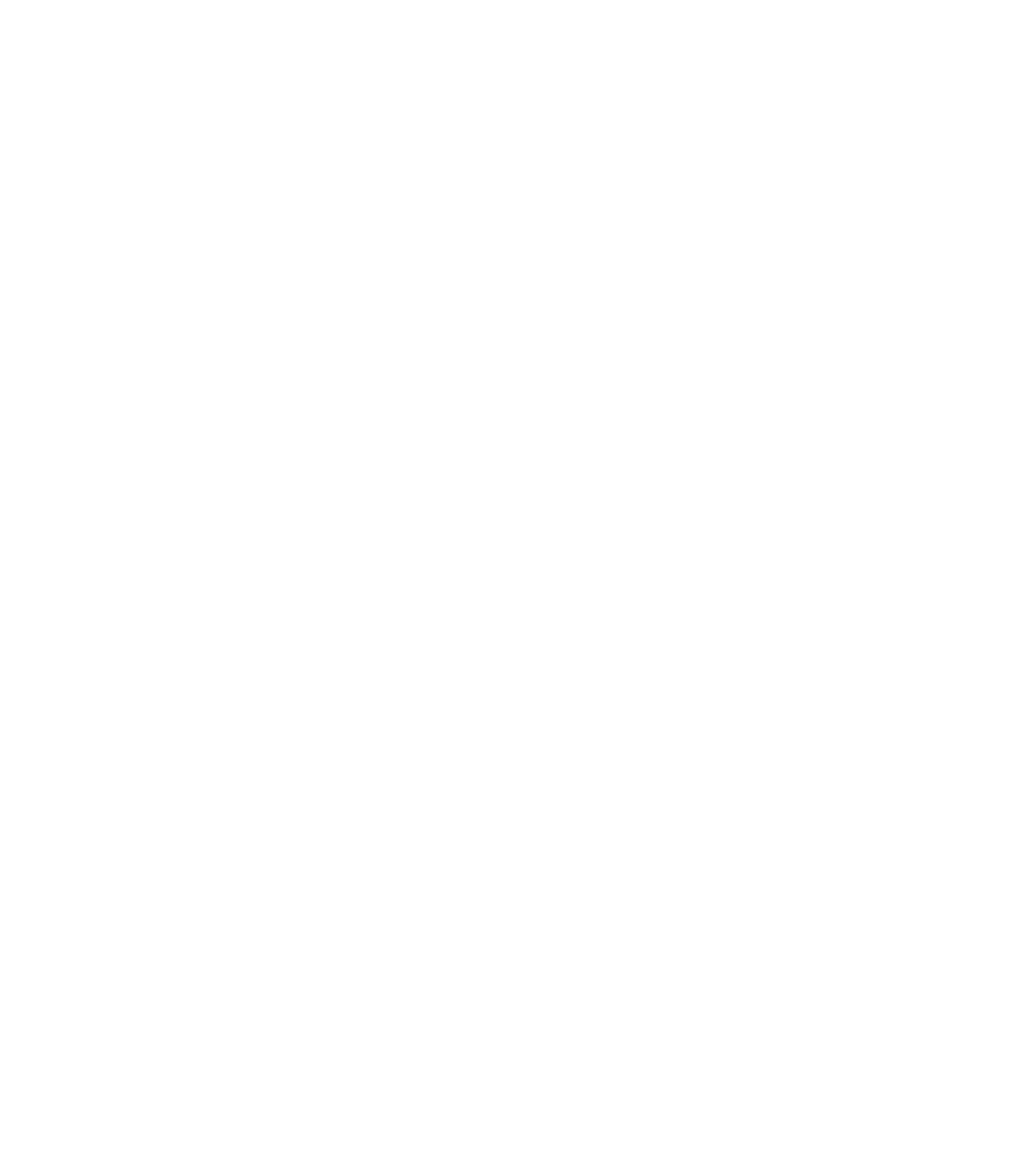
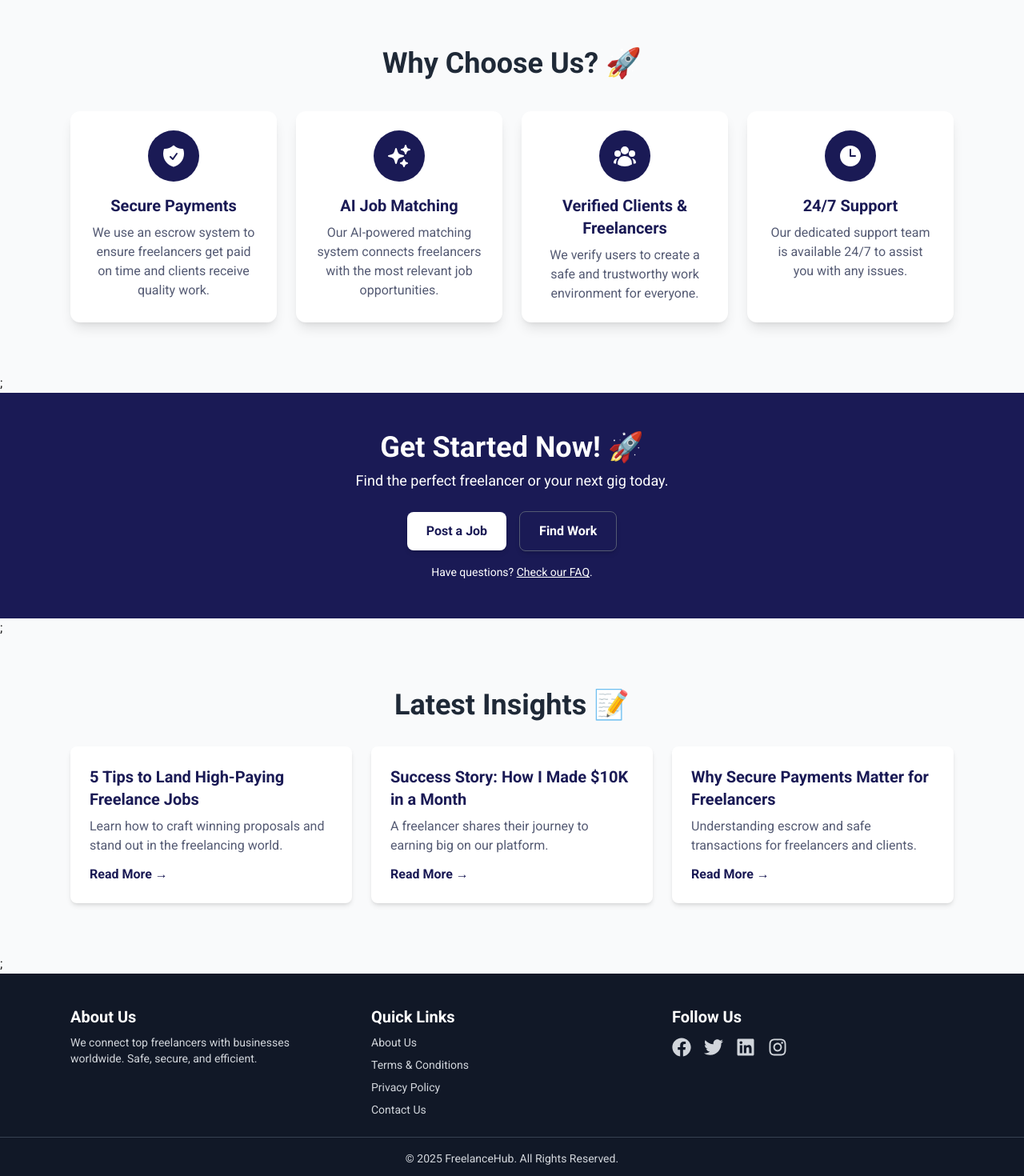
Before and after one commit to Bz14/Freelancing-System, a Next.js app in the folder Frontend/proconnect/: page / in a window 1280 px wide. Shown: the part 2560-4030 px from the top of the page at 80% size. Before the commit the page ends 2547 px from the top, so only its background shows below. Built offline with nearby package versions, Linux system fonts and the light colour scheme.

Commit message:
Footer section added.

```diff
--- a/Frontend/proconnect/package.json
+++ b/Frontend/proconnect/package.json
@@ -9,6 +9,7 @@
     "lint": "next lint"
   },
   "dependencies": {
+    "@heroicons/react": "^2.2.0",
     "@reduxjs/toolkit": "^2.5.1",
     "framer-motion": "^12.0.6",
     "lucide-react": "^0.474.0",
--- /dev/null
+++ b/Frontend/proconnect/src/app/components/footer.tsx
@@ -0,0 +1,58 @@
+import Link from "next/link";
+import { FaFacebook, FaTwitter, FaLinkedin, FaInstagram } from "react-icons/fa";
+
+const Footer = () => (
+  <footer className="bg-gray-900 text-gray-300 py-10">
+    <div className="max-w-6xl mx-auto px-6 grid grid-cols-1 md:grid-cols-3 gap-6">
+      <div className="mr-4">
+        <h3 className="text-xl font-semibold text-white">About Us</h3>
+        <p className="mt-2 text-sm">
+          We connect top freelancers with businesses worldwide. Safe, secure,
+          and efficient.
+        </p>
+      </div>
+      <div>
+        <h3 className="text-xl font-semibold text-white">Quick Links</h3>
+        <ul className="mt-2 space-y-2 text-sm">
+          <li className="hover:text-secondary">
+            <Link href="/about">About Us</Link>
+          </li>
+          <li className="hover:text-secondary">
+            <Link href="/terms">Terms & Conditions</Link>
+          </li>
+          <li className="hover:text-secondary">
+            <Link href="/privacy">Privacy Policy</Link>
+          </li>
+          <li className="hover:text-secondary">
+            <Link href="/contact">Contact Us</Link>
+          </li>
+        </ul>
+      </div>
+
+      <div>
+        <h3 className="text-xl font-semibold text-white">Follow Us</h3>
+        <div className="flex space-x-4 mt-3">
+          <Link href="https://facebook.com" target="_blank">
+            <FaFacebook className="w-6 h-6 hover:text-blue-500" />
+          </Link>
+          <Link href="https://twitter.com" target="_blank">
+            <FaTwitter className="w-6 h-6 hover:text-blue-400" />
+          </Link>
+          <Link href="https://linkedin.com" target="_blank">
+            <FaLinkedin className="w-6 h-6 hover:text-blue-600" />
+          </Link>
+          <Link href="https://instagram.com" target="_blank">
+            <FaInstagram className="w-6 h-6 hover:text-pink-500" />
+          </Link>
+        </div>
+      </div>
+    </div>
+
+    {/* Copyright */}
+    <div className="text-center mt-6 text-sm border-t border-gray-700 pt-4">
+      © {new Date().getFullYear()} FreelanceHub. All Rights Reserved.
+    </div>
+  </footer>
+);
+
+export default Footer;
--- /dev/null
+++ b/Frontend/proconnect/src/app/components/home/benifits.tsx
@@ -0,0 +1,68 @@
+import {
+  ShieldCheckIcon,
+  SparklesIcon,
+  UserGroupIcon,
+  ClockIcon,
+} from "@heroicons/react/24/solid";
+
+const features = [
+  {
+    id: 1,
+    title: "Secure Payments",
+    description:
+      "We use an escrow system to ensure freelancers get paid on time and clients receive quality work.",
+    icon: ShieldCheckIcon,
+  },
+  {
+    id: 2,
+    title: "AI Job Matching",
+    description:
+      "Our AI-powered matching system connects freelancers with the most relevant job opportunities.",
+    icon: SparklesIcon,
+  },
+  {
+    id: 3,
+    title: "Verified Clients & Freelancers",
+    description:
+      "We verify users to create a safe and trustworthy work environment for everyone.",
+    icon: UserGroupIcon,
+  },
+  {
+    id: 4,
+    title: "24/7 Support",
+    description:
+      "Our dedicated support team is available 24/7 to assist you with any issues.",
+    icon: ClockIcon,
+  },
+];
+const WhyChooseUs = () => {
+  return (
+    <section className="py-16 bg-gray-50">
+      <div className="max-w-6xl mx-auto px-6 text-center">
+        <h2 className="text-4xl font-bold text-gray-800 mb-10">
+          Why Choose Us? 🚀
+        </h2>
+        <div className="grid grid-cols-1 md:grid-cols-2 lg:grid-cols-4 gap-6">
+          {features.map((feature) => (
+            <div
+              key={feature.id}
+              className="p-6 bg-white rounded-xl shadow-lg hover:shadow-2xl transition duration-300"
+            >
+              <div
+                className={`w-16 h-16 mx-auto flex items-center justify-center rounded-full text-white bg-primary`}
+              >
+                <feature.icon className="w-8 h-8" />
+              </div>
+              <h3 className="text-xl text-primary font-semibold mt-4">
+                {feature.title}
+              </h3>
+              <p className="text-secondary mt-2">{feature.description}</p>
+            </div>
+          ))}
+        </div>
+      </div>
+    </section>
+  );
+};
+
+export default WhyChooseUs;
--- /dev/null
+++ b/Frontend/proconnect/src/app/components/home/blogs.tsx
@@ -0,0 +1,54 @@
+import Link from "next/link";
+
+const blogPosts = [
+  {
+    id: 1,
+    title: "5 Tips to Land High-Paying Freelance Jobs",
+    description:
+      "Learn how to craft winning proposals and stand out in the freelancing world.",
+    link: "/blog/5-tips-freelance-jobs",
+  },
+  {
+    id: 2,
+    title: "Success Story: How I Made $10K in a Month",
+    description:
+      "A freelancer shares their journey to earning big on our platform.",
+    link: "/blog/success-story-10k",
+  },
+  {
+    id: 3,
+    title: "Why Secure Payments Matter for Freelancers",
+    description:
+      "Understanding escrow and safe transactions for freelancers and clients.",
+    link: "/blog/secure-payments",
+  },
+];
+
+const BlogSection = () => (
+  <section className="py-16 bg-gray-50">
+    <div className="max-w-6xl mx-auto px-6">
+      <h2 className="text-4xl font-bold text-center text-gray-800">
+        Latest Insights 📝
+      </h2>
+      <div className="mt-8 grid grid-cols-1 md:grid-cols-2 lg:grid-cols-3 gap-6">
+        {blogPosts.map((post) => (
+          <div
+            key={post.id}
+            className="bg-white p-6 rounded-lg shadow-md hover:shadow-xl transition"
+          >
+            <h3 className="text-xl font-semibold text-primary">{post.title}</h3>
+            <p className="text-secondary mt-2">{post.description}</p>
+            <Link
+              href={post.link}
+              className="text-primary font-bold mt-3 inline-block"
+            >
+              Read More →
+            </Link>
+          </div>
+        ))}
+      </div>
+    </div>
+  </section>
+);
+
+export default BlogSection;
--- /dev/null
+++ b/Frontend/proconnect/src/app/components/home/call_to_action.tsx
@@ -0,0 +1,31 @@
+import Link from "next/link";
+
+const CTASection = () => (
+  <section className="bg-gradient-to-r from-primary to-primary text-white py-12 text-center">
+    <h2 className="text-4xl font-bold">Get Started Now! 🚀</h2>
+    <p className="mt-2 text-lg">
+      Find the perfect freelancer or your next gig today.
+    </p>
+    <div className="mt-6 space-x-4">
+      <Link href="/post-job">
+        <button className="px-6 py-3 bg-white text-primary font-semibold rounded-lg shadow-md hover:bg-gray-200">
+          Post a Job
+        </button>
+      </Link>
+      <Link href="/find-work">
+        <button className="px-6 py-3 border border-secondary text-white font-semibold rounded-lg shadow-md hover:bg-secondary">
+          Find Work
+        </button>
+      </Link>
+    </div>
+    <p className="mt-4 text-sm">
+      Have questions?{" "}
+      <Link href="/faq" className="underline">
+        Check our FAQ
+      </Link>
+      .
+    </p>
+  </section>
+);
+
+export default CTASection;
--- a/Frontend/proconnect/src/app/components/home/testimonial.tsx
+++ b/Frontend/proconnect/src/app/components/home/testimonial.tsx
@@ -20,7 +20,8 @@
     id: 2,
     name: "Mark Robertson",
     role: "Client - Startup Founder",
-    review: "Finding skilled freelancers has never been this easy and secure.",
+    review:
+      "Finding skilled freelancers has never been this easy and secure.Highly recommended!",
     rating: 4.8,
     image: img,
   },
@@ -28,7 +29,8 @@
     id: 3,
     name: "Sophia Lee",
     role: "Freelancer - Graphic Designer",
-    review: "Love the escrow payment system! It ensures I get paid on time.",
+    review:
+      "Love the escrow payment system! It ensures I get paid on time.Highly recommended!",
     rating: 4.9,
     image: img,
   },
@@ -36,7 +38,7 @@
 
 export default function Testimonials() {
   return (
-    <section className="py-12 bg-gradient-to-r from-primary to-primary text-white">
+    <section className="py-12 bg-gradient-to-r from-primary to-primary text-white h-fit">
       <div className="max-w-5xl mx-auto px-6 text-center">
         <h2 className="text-4xl font-bold mb-6">What Our Users Say 💬</h2>
 
@@ -69,7 +71,7 @@
                 <p className="mt-3 text-primary italic">
                   “{testimonial.review}”
                 </p>
-                <p className="mt-2 text-yellow-500 text-lg">
+                <p className="mt-2 text-yellow-500 text-lg mb-2">
                   ⭐ {testimonial.rating}
                 </p>
               </div>
--- a/Frontend/proconnect/src/app/layout.tsx
+++ b/Frontend/proconnect/src/app/layout.tsx
@@ -2,6 +2,7 @@
 import { Roboto } from "next/font/google";
 import "./globals.css";
 import Header from "./components/nav";
+import Footer from "./components/footer";
 
 const roboto = Roboto({
   subsets: ["latin"],
@@ -23,6 +24,7 @@
       <body className={roboto.className}>
         <Header />
         {children}
+        <Footer />
       </body>
     </html>
   );
--- a/Frontend/proconnect/src/app/page.tsx
+++ b/Frontend/proconnect/src/app/page.tsx
@@ -3,6 +3,9 @@
 import CategoriesSection from "./components/home/popular_jobs";
 import TopFreelancers from "./components/home/top_freelancers";
 import Testimonials from "./components/home/testimonial";
+import WhyChooseUs from "./components/home/benifits";
+import CTASection from "./components/home/call_to_action";
+import BlogSection from "./components/home/blogs";
 
 export default function Home() {
   return (
@@ -12,6 +15,9 @@
       <CategoriesSection />;
       <TopFreelancers />;
       <Testimonials />;
+      <WhyChooseUs />;
+      <CTASection />;
+      <BlogSection />;
     </section>
   );
 }
```
Also changed, not shown: 1 other file (tests, documents, lock files or other folders).
